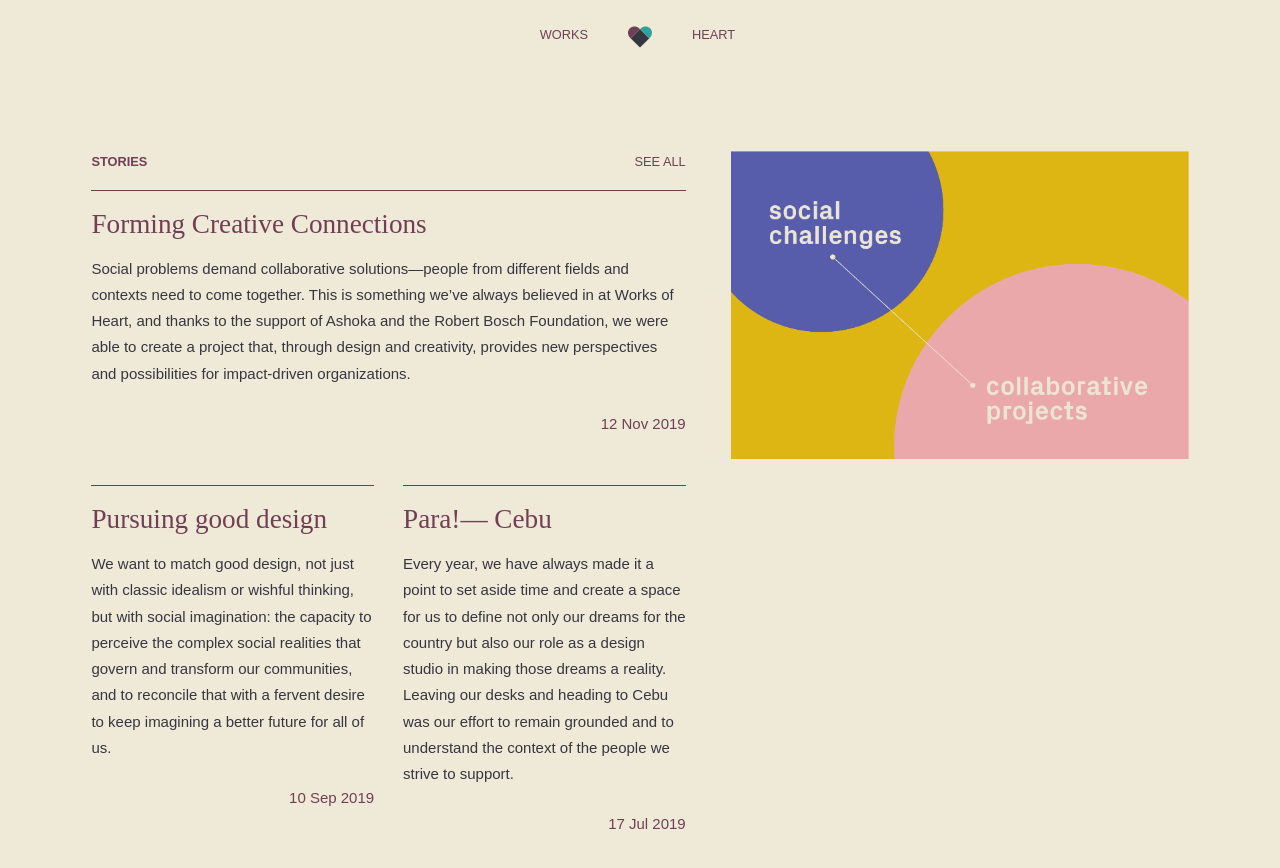
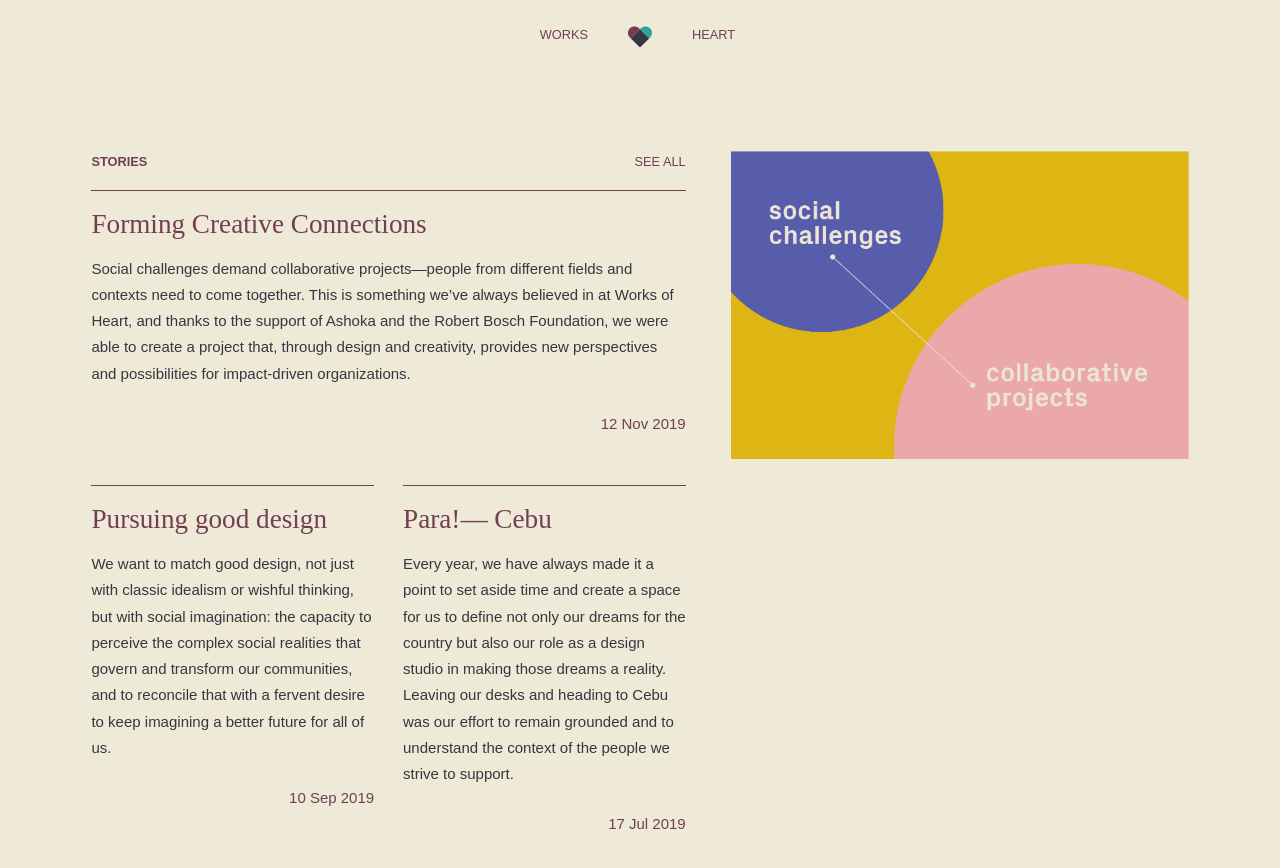
Before and after one commit to worksofheartph/worksofheartph.github.io, a Jekyll site: the page built from index.html, in a window 1280 px wide and 900 px high, scrolled down 2613 px. Shown: the top 868 px of the window. Built offline with Jekyll 4.4.1, drawn with Linux system fonts in a browser that asks for light colours; nearby versions of some CDN libraries; some web fonts are replaced.

Commit message:
Update CC blog post

```diff
--- a/_posts/2019-11-12-creative-connect.html
+++ b/_posts/2019-11-12-creative-connect.html
@@ -5,16 +5,16 @@ author: WOH Team
 photos:
 slug: creative-connect
 img_path: ../assets/images/blog-creative-connect/
-thumb: ../assets/images/blog-creative-connect/wohblog_cc_thumbnail.png
+thumb: ../assets/images/blog-creative-connect/wohblog_cc_thumb.png
 hero: ../assets/images/blog-creative-connect/wohblog_cc_header.png
-excerpt: "Social problems demand collaborative solutions—people from different fields and contexts need to come together. This is something we’ve always believed in at Works of Heart, and thanks to the support of Ashoka and the Robert Bosch Foundation, we were able to create a project that, through design and creativity, provides new perspectives and possibilities for impact-driven organizations.
+excerpt: "Social challenges demand collaborative projects—people from different fields and contexts need to come together. This is something we’ve always believed in at Works of Heart, and thanks to the support of Ashoka and the Robert Bosch Foundation, we were able to create a project that, through design and creativity, provides new perspectives and possibilities for impact-driven organizations.
 "
 meta_title: "Creative Connect &nbsp;· &nbsp;Works of Heart"
-meta_desc: "Social problems demand collaborative solutions—people from different fields and contexts need to come together. This is something we’ve always believed in at Works of Heart, and thanks to the support of Ashoka and the Robert Bosch Foundation, we were able to create a project that, through design and creativity, provides new perspectives and possibilities for impact-driven organizations."
-meta_img: ../assets/images/blog-creative-connect/wohblog_cc_thumbnail.png
+meta_desc: "Social challenges demand collaborative projects—people from different fields and contexts need to come together. This is something we’ve always believed in at Works of Heart, and thanks to the support of Ashoka and the Robert Bosch Foundation, we were able to create a project that, through design and creativity, provides new perspectives and possibilities for impact-driven organizations."
+meta_img: ../assets/images/blog-creative-connect/wohblog_cc_thumb.png
 ---
 <div id="post-content">
-<p>Social problems demand collaborative solutions—people from different fields and contexts need to come together. This is something we’ve always believed in at Works of Heart, and thanks to the support of Ashoka and the Robert Bosch Foundation, we were able to create a project that, through design and creativity, provides new perspectives and possibilities for impact-driven organizations.</p>
+<p>Social challenges demand collaborative projects—people from different fields and contexts need to come together. This is something we’ve always believed in at Works of Heart, and thanks to the support of Ashoka and the Robert Bosch Foundation, we were able to create a project that, through design and creativity, provides new perspectives and possibilities for impact-driven organizations.</p>
 
 <p>Creative Connect is a design exchange that allows members of Works of Heart to engage and work with nonprofits and social enterprises in Asia, with the aim of using design for social impact. The program is designed with both the organizations and designers in mind, thus creating an exchange that is meaningful and valuable to both parties. </p>
 
```
Also changed, not shown: assets/images/blog-creative-connect/wohblog_cc_thumb.png (added), assets/images/blog-creative-connect/wohblog_cc_thumbnail.png (deleted).
